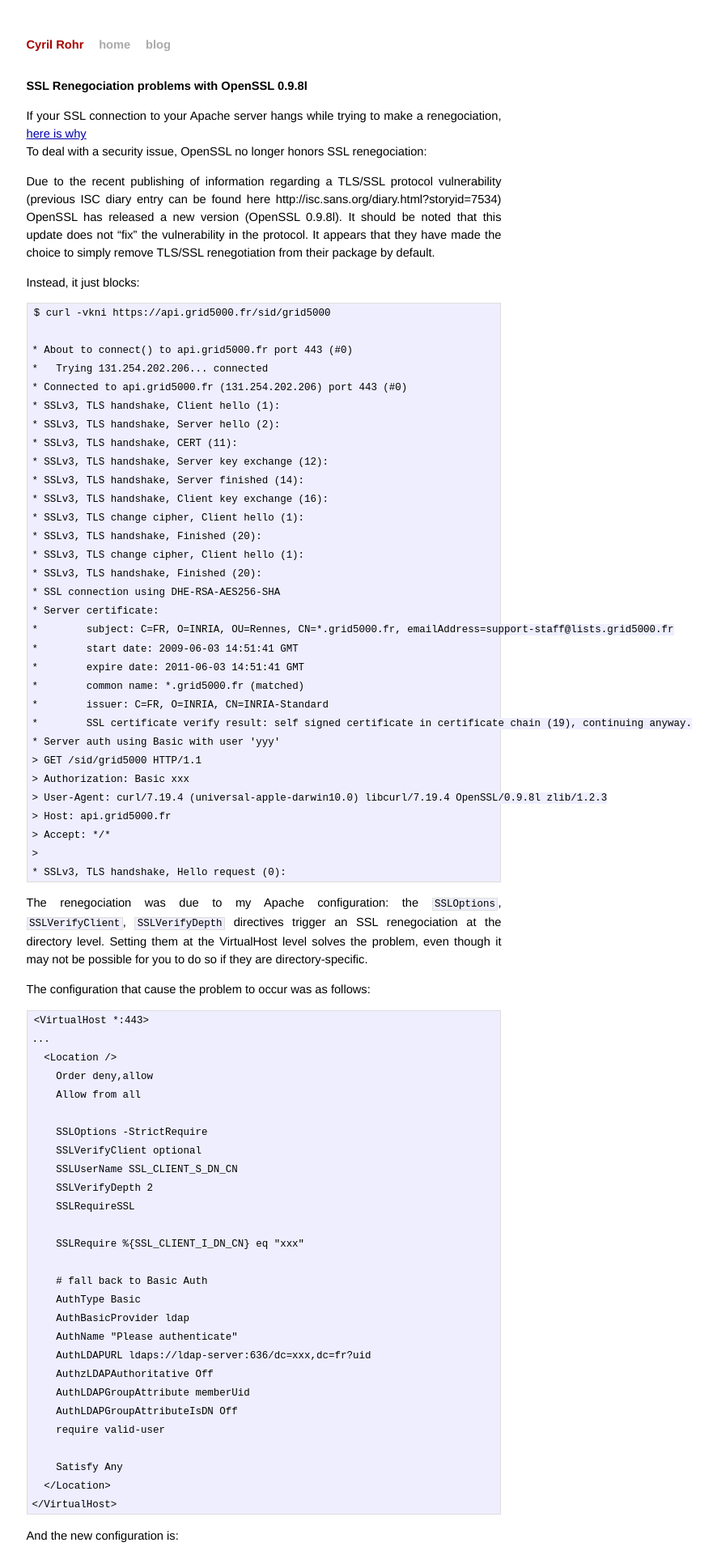
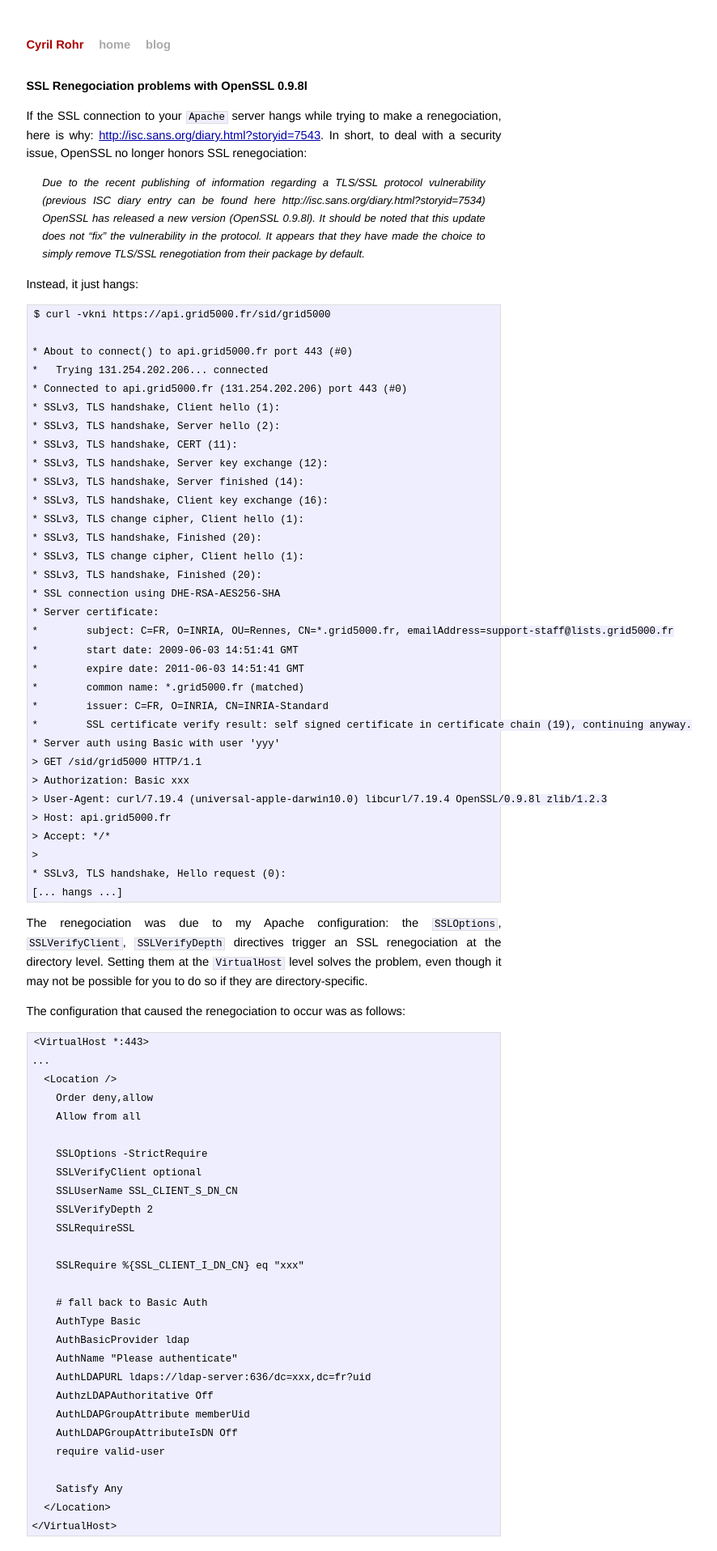
Before and after one commit to crohr/crohr.github.com, a Jekyll site: the page built from _posts/2010-02-08-openssl-0.9.8l-ssl-renegociation-problems.md, in a window 1280 px wide. Shown: the top 1916 px of the page at 81% size, without its empty margins (314-1200 px from the left). Built offline with Jekyll 4.4.1, drawn with Linux system fonts in a browser that asks for light colours; Markdown is read by kramdown in place of the engine named in the settings.

Commit message:
Reworked ssl renegociation post.

```diff
--- a/_config.yml
+++ b/_config.yml
@@ -1,3 +1,4 @@
 auto: true
 markdown: maruku
 pygments: true
+lsi: true
--- a/_posts/2010-02-08-openssl-0.9.8l-ssl-renegociation-problems.md
+++ b/_posts/2010-02-08-openssl-0.9.8l-ssl-renegociation-problems.md
@@ -5,12 +5,12 @@ published: true
 ---
 
 # SSL Renegociation problems with OpenSSL 0.9.8l
-If your SSL connection to your Apache server hangs while trying to make a renegociation, [here is why](http://isc.sans.org/diary.html?storyid=7543)
-To deal with a security issue, OpenSSL no longer honors SSL renegociation:
+If the SSL connection to your `Apache` server hangs while trying to make a renegociation, here is why: <http://isc.sans.org/diary.html?storyid=7543>.
+In short, to deal with a security issue, OpenSSL no longer honors SSL renegociation:
 
 > Due to the recent publishing of information regarding a TLS/SSL protocol vulnerability (previous ISC diary entry can be found here http://isc.sans.org/diary.html?storyid=7534)  OpenSSL has released a new version (OpenSSL 0.9.8l). It should be noted that this update does not "fix" the vulnerability in the protocol. It appears that they have made the choice to simply remove TLS/SSL renegotiation from their package by default.
 
-Instead, it just blocks:
+Instead, it just hangs:
 
     $ curl -vkni https://api.grid5000.fr/sid/grid5000
 
@@ -43,10 +43,11 @@ Instead, it just blocks:
     > Accept: */*
     >
     * SSLv3, TLS handshake, Hello request (0):
+    [... hangs ...]
 
-The renegociation was due to my Apache configuration: the `SSLOptions`, `SSLVerifyClient`, `SSLVerifyDepth` directives trigger an SSL renegociation at the directory level. Setting them at the VirtualHost level solves the problem, even though it may not be possible for you to do so if they are directory-specific.
+The renegociation was due to my Apache configuration: the `SSLOptions`, `SSLVerifyClient`, `SSLVerifyDepth` directives trigger an SSL renegociation at the directory level. Setting them at the `VirtualHost` level solves the problem, even though it may not be possible for you to do so if they are directory-specific.
 
-The configuration that cause the problem to occur was as follows:
+The configuration that caused the renegociation to occur was as follows:
 
     <VirtualHost *:443>
     ...
--- a/css/screen.css
+++ b/css/screen.css
@@ -1,97 +1,3 @@
-/*body {
-  width: 70%;
-  margin: auto;
-  font-family: "Verdana";
-  font-size: 14px;
-  position: relative;
-  margin-bottom: 100px;
-}
-ul {
-  margin: 0 0 0 30px;
-  padding: 0 0 0 20px;
-  border-left: 5px solid #ccc;
-  list-style-type: none;
-}
-ul li {
-  margin-bottom: 0.5em;
-}
-h1 {
-  font-family: "Lucida Grande";
-  font-size: 3em;
-}
-h2 {
-  font-family: "Lucida Grande";
-  font-weight: bold;
-  font-size: 1.6em;
-  margin-top: 1.8em;
-}
-h3 {
-  font-family: "Lucida Grande";
-  font-weight: bold;
-  font-size: 1.2em;
-  margin-top: 1.4em;
-  line-height: 1.3em;
-}
-p.period {
-  font-style: italic;
-  text-align: right;
-}
-p.technologies, p.keywords {
-  color: #666;
-  font-size: 0.8em;
-}
-#papers {
-  text-align: justify;
-}
-#profile {
-  position: absolute;
-  right: 5px;
-  top: 5px;
-}
-#profile img {
-  border: 1px solid #ccc;
-}
-#profile a {
-  color: green;
-  text-decoration: none;
-}
-#experience {
-  text-align: justify;
-}
-#experience ol, #education ol {
-  list-style-type: circle;
-  padding-left: 25px;
-}
-#experience ol li {
-}
-#experience ul li div.header {
-  background: #eee;
-  font-weight: normal;
-  padding: 5px 10px;
-}
-#experience span.title {
-  font-weight: bold;
-}
-#experience span.period {
-  font-size: 0.8em;
-}
-#experience span.position {
-  display: block;
-}
-#experience div.footer {
-  padding: 5px;
-  font-size: 0.8em;
-  color: #888;
-}
-#experience div.footer p {
-  margin: 5px 0px;
-}
-span.location {
-  font-size: 0.8em;
-}*/
-
-
-
 /*****************************************************************************/
 /*
 /* Common
@@ -107,6 +13,13 @@ span.location {
 
 html, body {
   height: 100%;
+}
+
+blockquote {
+  margin-left: 1.5em;
+  margin-right: 1.5em;
+  font-style: italic;
+  font-size: 0.9em;
 }
 
 body {
@@ -160,7 +73,7 @@ ul.posts {
     line-height: 1.75em;
   }
 
-  ul.posts span {
+  ul.posts span, #post span {
     color: #aaa;
     font-family: Monaco, "Courier New", monospace;
     font-size: 80%;
```
